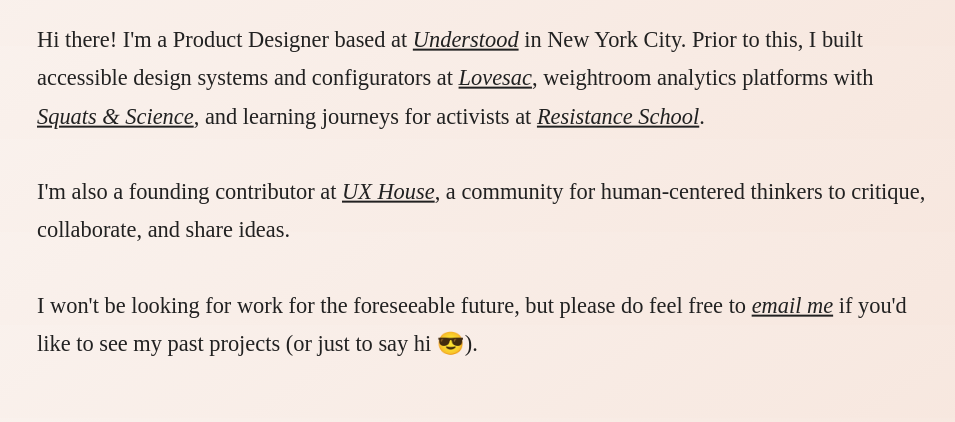
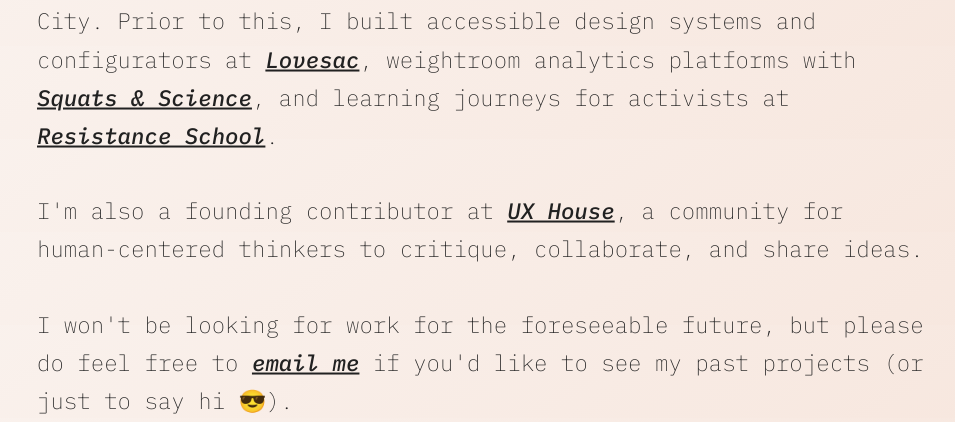
Before and after one commit to weinbergmp/business-card, a plain HTML site: page index.html in a window 1280 px wide. Shown: the part 233-655 px from the top of the page, without its empty margins (155-1110 px from the left). Drawn offline with Linux system fonts and the light colour scheme.

Commit message:
font debugging

```diff
--- a/index.css
+++ b/index.css
@@ -51,7 +51,7 @@ p {
   color: #212121;
   font-family: "IBM Plex Mono";
   font-size: 1.4em;
-  font-weight: 300;
+  font-weight: 200;
   line-height: 1.7;
   padding-bottom: 15px;
 }
--- a/index.html
+++ b/index.html
@@ -5,6 +5,8 @@
   <title>matt weinberg</title>
   <meta charset="UTF-8">
   <meta name="viewport" content="width=device-width, initial-scale=1.0">
+  <link rel="preconnect" href="https://fonts.gstatic.com">
+  <link href="https://fonts.googleapis.com/css2?family=IBM+Plex+Mono:ital,wght@0,200;0,700;1,500&display=swap" rel="stylesheet">
   <link rel="stylesheet" type="text/css" href="index.css">
   <script src="https://kit.fontawesome.com/16a0878299.js" crossorigin="anonymous"></script>
 </head>
```
